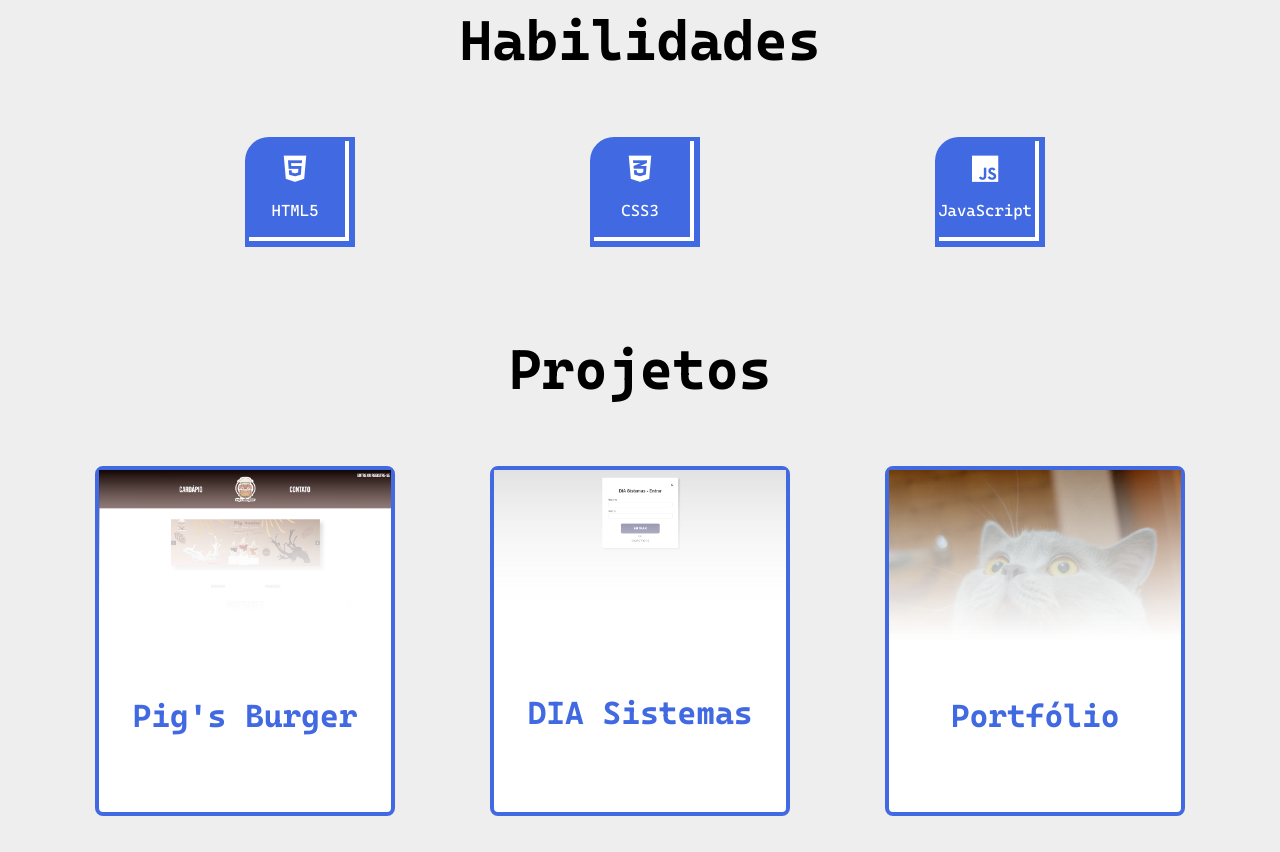
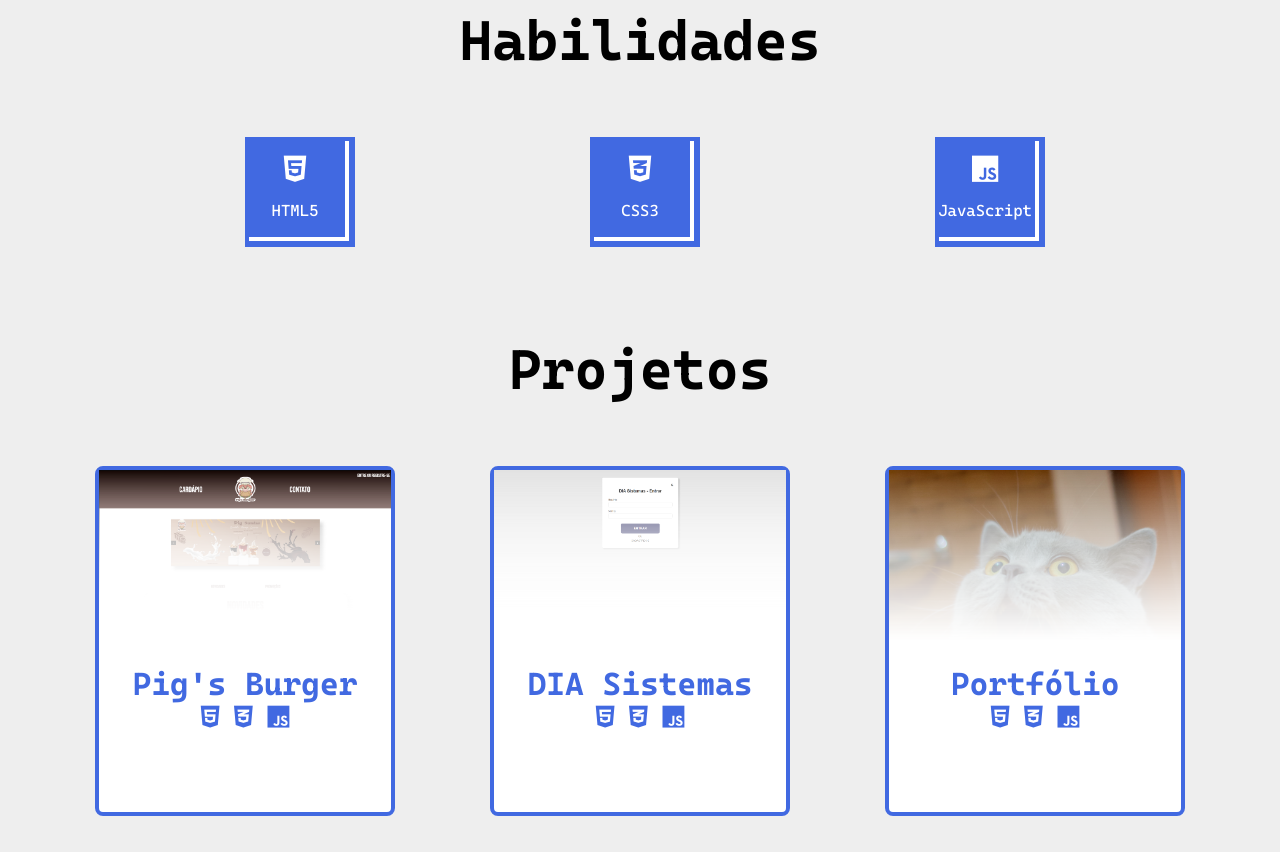
Before and after one commit to Wonderlly/Portfolio, a plain HTML site: page index.html in a window 1280 px wide. Shown: the part 300-1152 px from the top of the page. Drawn offline with nearby package versions, Linux system fonts and the light colour scheme.

Commit message:
Add files via upload

```diff
--- a/index.html
+++ b/index.html
@@ -53,6 +53,11 @@
                             <img src="imgs/pigsburguer.png" class="img-projeto" alt="">
                         </div>
                         <h1>Pig's Burger</h1>
+                        <div class="projeto-lang">
+                            <i class="fa-brands fa-html5"></i>
+                            <i class="fa-brands fa-css3-alt"></i>
+                            <i class="fa-brands fa-js"></i>
+                        </div>
                     </div>
 
                     <div class="projeto-back">
@@ -71,6 +76,11 @@
                             <img src="imgs/diasistemas.png" alt="">
                         </div>
                         <h1>DIA Sistemas</h1>
+                        <div class="projeto-lang">
+                            <i class="fa-brands fa-html5"></i>
+                            <i class="fa-brands fa-css3-alt"></i>
+                            <i class="fa-brands fa-js"></i>
+                        </div>
                     </div>
 
                     <div class="projeto-back">
@@ -89,6 +99,11 @@
                             <img src="imgs/mypic.jpg" alt="">
                         </div>
                         <h1>Portfólio</h1>
+                        <div class="projeto-lang">
+                            <i class="fa-brands fa-html5"></i>
+                            <i class="fa-brands fa-css3-alt"></i>
+                            <i class="fa-brands fa-js"></i>
+                        </div>
                     </div>
 
                     <div class="projeto-back">
--- a/style.css
+++ b/style.css
@@ -171,7 +171,6 @@ header {
   font-family: cascadia;
   color: white;
   box-shadow: 4px 4px white, 10px 10px var(--bluetopurple),0 10px var(--bluetopurple), 0px 10px white, 10px 0 var(--bluetopurple);
-  border-radius: 3vh 0 0 0;
   transition: all .2s ease-in-out;
 }
 
@@ -210,7 +209,7 @@ header {
 /*Fim Projetos*/
 
 /*Flip Cards*/
-/* The flip card container - set the width and height to whatever you want. We have added the border property to demonstrate that the flip itself goes out of the box on hover (remove perspective if you don't want the 3D effect */
+/*Flip Card*/
 .projeto {
   background-color: transparent;
   width: 300px;
@@ -219,12 +218,11 @@ header {
   font-family: cascadia;
 }
 
-/* Do an horizontal flip when you move the mouse over the flip box container */
 .projeto:hover .projeto-interior {
   transform: rotateY(180deg);
 }
 
-/* This container is needed to position the front and back side */
+/*Interior*/
 .projeto-interior {
   position: relative;
   width: 100%;
@@ -234,7 +232,7 @@ header {
   transform-style: preserve-3d;
 }
 
-/* Position the front and back side */
+/*Config Padrão Frente e Verso*/
 .projeto-front, .projeto-back {
   position: absolute;
   width: 100%;
@@ -246,7 +244,7 @@ header {
   transition: all .2s ease-in-out;
 }
 
-/* Style the front side (fallback if image is missing) */
+/*Frente*/
 .projeto-front {
   display: flex;
   flex-direction: column;
@@ -258,7 +256,11 @@ header {
 
 .projeto-front h1 {
   margin-top: auto;
-  margin-bottom: 10vh;
+}
+
+.projeto-lang {
+  margin-bottom: 80px;
+  font-size: 25px;
 }
 
 /*Descrição*/
@@ -311,7 +313,6 @@ header {
   height: 50%;
   mask-image: none;
   -webkit-mask-image:-webkit-gradient(linear, left top, left bottom, from(rgba(0,0,0,1)), to(rgba(0,0,0,0)));
-  margin-bottom: 7vh;
 }
 
 .img-projeto img {
```
